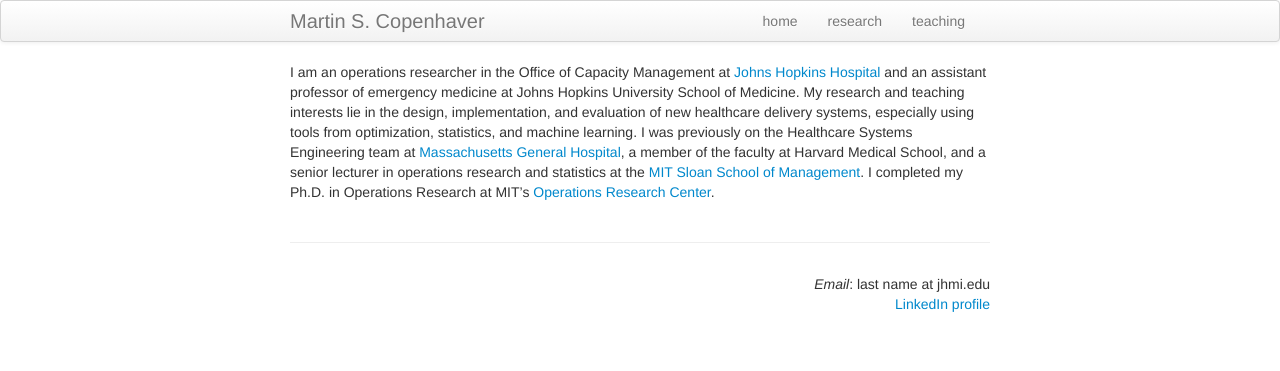
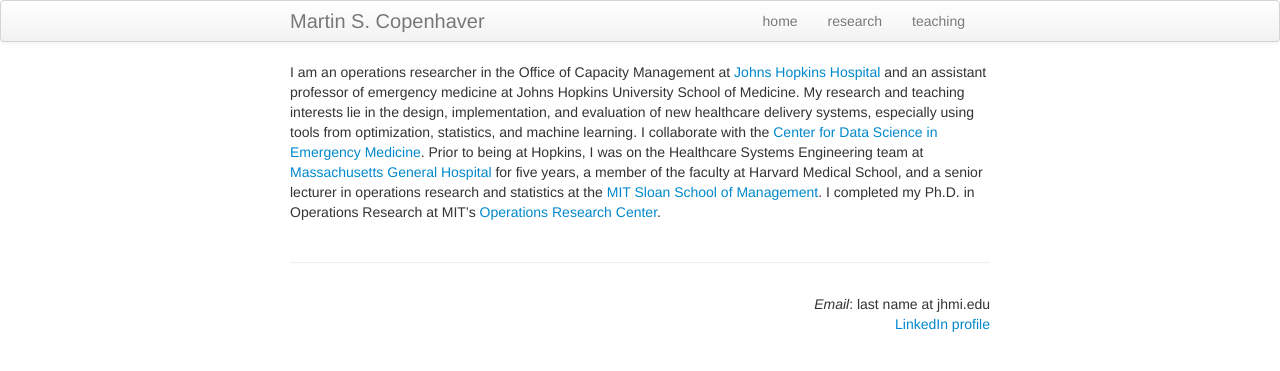
Before and after one commit to martincopenhaver/martincopenhaver.github.io, a Jekyll site: the page built from index.md, in a window 1280 px wide. Shown: the top 371 px of the page. Built offline with Jekyll 4.4.1, drawn with Linux system fonts in a browser that asks for light colours.

Commit message:
Update index.md

```diff
--- a/index.md
+++ b/index.md
@@ -8,4 +8,4 @@ redirect_from:
   - /about.html
 ---
 
-I am an operations researcher in the Office of Capacity Management at [Johns Hopkins Hospital](https://www.hopkinsmedicine.org/the-johns-hopkins-hospital) and an assistant professor of emergency medicine at Johns Hopkins University School of Medicine. My research and teaching interests lie in the design, implementation, and evaluation of new healthcare delivery systems, especially using tools from optimization, statistics, and machine learning. I was previously on the Healthcare Systems Engineering team at [Massachusetts General Hospital](http://www.massgeneral.org/), a member of the faculty at Harvard Medical School, and a senior lecturer in operations research and statistics at the [MIT Sloan School of Management](http://sloan.mit.edu/). I completed my Ph.D. in Operations Research at MIT's [Operations Research Center](http://orc.mit.edu/).
+I am an operations researcher in the Office of Capacity Management at [Johns Hopkins Hospital](https://www.hopkinsmedicine.org/the-johns-hopkins-hospital) and an assistant professor of emergency medicine at Johns Hopkins University School of Medicine. My research and teaching interests lie in the design, implementation, and evaluation of new healthcare delivery systems, especially using tools from optimization, statistics, and machine learning. I collaborate with the [Center for Data Science in Emergency Medicine](https://cdem.jh.edu). Prior to being at Hopkins, I was on the Healthcare Systems Engineering team at [Massachusetts General Hospital](http://www.massgeneral.org/) for five years, a member of the faculty at Harvard Medical School, and a senior lecturer in operations research and statistics at the [MIT Sloan School of Management](http://sloan.mit.edu/). I completed my Ph.D. in Operations Research at MIT's [Operations Research Center](http://orc.mit.edu/).
```
